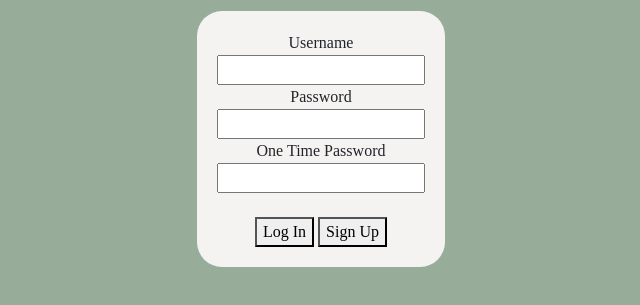
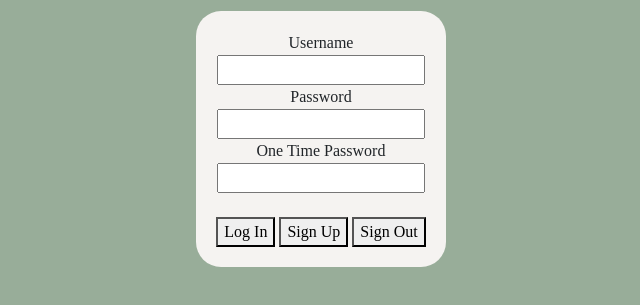
Before and after one commit to coder0987/Mach-SSO, a website: page index.html in a window 1280 px wide. Shown: the part 123-428 px from the top of the page, without its empty margins (319-959 px from the left). Drawn offline with nearby package versions, Linux system fonts and the light colour scheme.

Commit message:
Adds a sign-out function

```diff
--- a/client.js
+++ b/client.js
@@ -124,6 +124,10 @@ function clearSaves() {
     localStorage.clear();
 }
 
+function signOut() {
+    //TODO tell the server to delete my token
+}
+
 function autoSignInCallback() {
     unlock();
     if (this.status == 200) {
--- a/index.html
+++ b/index.html
@@ -34,6 +34,7 @@
                     <input type="number" id="OTP"><br><br>
                     <button type="submit">Log In</button>
                     <a href="/sign-up.html" id="signup"><button type="button" value="Sign Up">Sign Up</button></a>
+                    <button type="button" onclick="clearSaves(); signOut()">Sign Out</button>
                     <div id="login_status_div">
                         <span id="login_status" class="text"></span>
                     </div>
```
